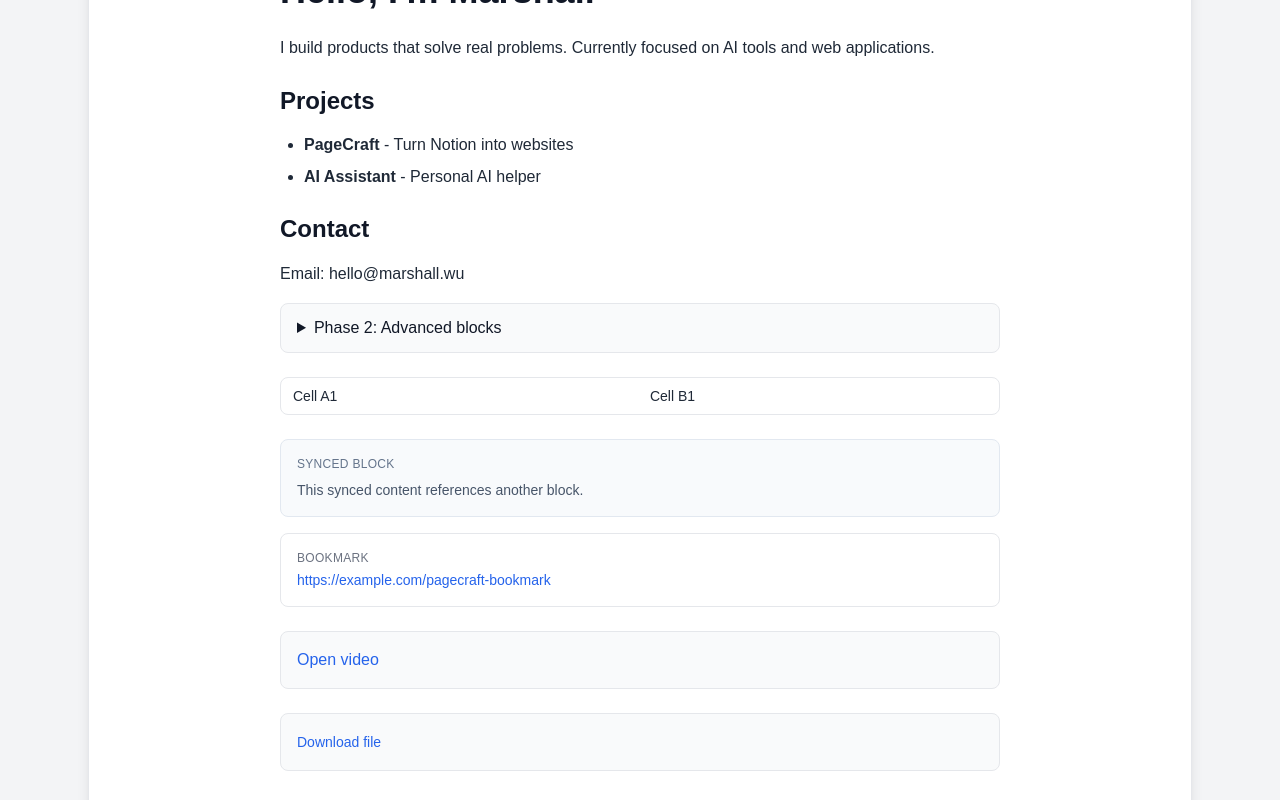
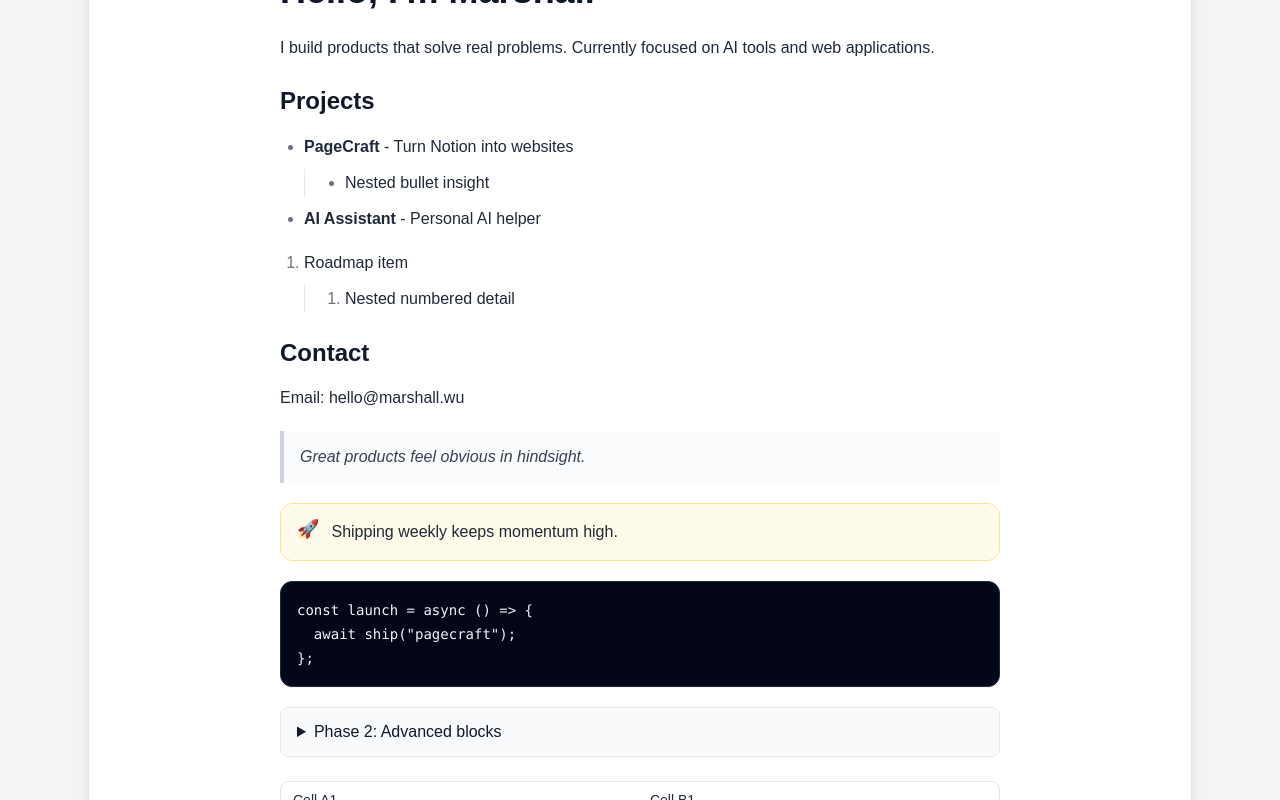
Before and after one commit to ThisIsBarney/pagecraft, a Next.js app: page /examples in a window 1280 px wide. Shown: the part 420-1220 px from the top of the page. Built offline with nearby package versions, Linux system fonts and the light colour scheme.

Commit message:
feat: polish list and rich block rendering consistency

```diff
--- a/src/app/examples/page.tsx
+++ b/src/app/examples/page.tsx
@@ -49,6 +49,15 @@ const samplePageContent: PageContent = {
           { type: "text", text: { content: " - Turn Notion into websites" } },
         ],
       },
+      children: [
+        {
+          id: "4-1",
+          type: "bulleted_list_item",
+          bulleted_list_item: {
+            rich_text: [{ type: "text", text: { content: "Nested bullet insight" } }],
+          },
+        },
+      ],
     },
     {
       id: "5",
@@ -59,6 +68,22 @@ const samplePageContent: PageContent = {
           { type: "text", text: { content: " - Personal AI helper" } },
         ],
       },
+    },
+    {
+      id: "5-1",
+      type: "numbered_list_item",
+      numbered_list_item: {
+        rich_text: [{ type: "text", text: { content: "Roadmap item" } }],
+      },
+      children: [
+        {
+          id: "5-1-1",
+          type: "numbered_list_item",
+          numbered_list_item: {
+            rich_text: [{ type: "text", text: { content: "Nested numbered detail" } }],
+          },
+        },
+      ],
     },
     {
       id: "6",
@@ -73,6 +98,32 @@ const samplePageContent: PageContent = {
       paragraph: {
         rich_text: [
           { type: "text", text: { content: "Email: hello@marshall.wu" } },
+        ],
+      },
+    },
+    {
+      id: "7-1",
+      type: "quote",
+      quote: {
+        rich_text: [{ type: "text", text: { content: "Great products feel obvious in hindsight." } }],
+      },
+    },
+    {
+      id: "7-2",
+      type: "callout",
+      callout: {
+        icon: { emoji: "🚀" },
+        rich_text: [{ type: "text", text: { content: "Shipping weekly keeps momentum high." } }],
+      },
+    },
+    {
+      id: "7-3",
+      type: "code",
+      code: {
+        rich_text: [
+          { type: "text", text: { content: "const launch = async () => {" } },
+          { type: "text", text: { content: "\n  await ship(\"pagecraft\");" } },
+          { type: "text", text: { content: "\n};" } },
         ],
       },
     },
--- a/src/components/BlockRenderer.tsx
+++ b/src/components/BlockRenderer.tsx
@@ -25,6 +25,17 @@ function renderBlockCaption(caption: RichText[] | undefined) {
   }
 
   return <figcaption className="mt-2 text-center text-sm text-gray-500">{renderRichText(caption)}</figcaption>;
+}
+
+function toPlainText(richTexts: RichText[] | undefined) {
+  if (!richTexts || richTexts.length === 0) {
+    return "";
+  }
+
+  return richTexts
+    .map((text) => text.text?.content || "")
+    .join("")
+    .trimEnd();
 }
 
 // 渲染富文本
@@ -107,10 +118,10 @@ export function BlockRenderer({ block }: BlockRendererProps) {
 
     case "bulleted_list_item":
       return (
-        <li className="ml-6 mb-2 list-disc text-gray-800">
+        <li className="mb-2 ml-6 list-disc leading-7 text-gray-800 marker:text-gray-500">
           {renderRichText(block.bulleted_list_item?.rich_text || [])}
           {block.children && (
-            <ul className="mt-2">
+            <ul className="mt-2 border-l border-gray-200 pl-4">
               {block.children.map((child: Block) => (
                 <BlockRenderer key={child.id} block={child} />
               ))}
@@ -121,10 +132,10 @@ export function BlockRenderer({ block }: BlockRendererProps) {
 
     case "numbered_list_item":
       return (
-        <li className="ml-6 mb-2 list-decimal text-gray-800">
+        <li className="mb-2 ml-6 list-decimal leading-7 text-gray-800 marker:text-gray-500">
           {renderRichText(block.numbered_list_item?.rich_text || [])}
           {block.children && (
-            <ol className="mt-2">
+            <ol className="mt-2 border-l border-gray-200 pl-4">
               {block.children.map((child: Block) => (
                 <BlockRenderer key={child.id} block={child} />
               ))}
@@ -150,15 +161,15 @@ export function BlockRenderer({ block }: BlockRendererProps) {
 
     case "quote":
       return (
-        <blockquote className="border-l-4 border-gray-300 pl-4 py-2 my-4 italic text-gray-700 bg-gray-50">
+        <blockquote className="my-5 rounded-r-lg border-l-4 border-slate-300 bg-slate-50/80 px-4 py-3 text-gray-700 italic leading-7">
           {renderRichText(block.quote?.rich_text || [])}
         </blockquote>
       );
 
     case "callout":
       return (
-        <div className="flex gap-3 p-4 my-4 bg-gray-100 rounded-lg">
-          <span className="text-xl">{block.callout?.icon?.emoji || "💡"}</span>
+        <div className="my-5 flex gap-3 rounded-xl border border-amber-200 bg-amber-50 p-4">
+          <span className="text-lg leading-none">{block.callout?.icon?.emoji || "💡"}</span>
           <div className="text-gray-800">
             {renderRichText(block.callout?.rich_text || [])}
           </div>
@@ -166,10 +177,12 @@ export function BlockRenderer({ block }: BlockRendererProps) {
       );
 
     case "code":
+      const codeContent = toPlainText(block.code?.rich_text);
+
       return (
-        <pre className="bg-gray-900 text-gray-100 p-4 rounded-lg my-4 overflow-x-auto">
-          <code className="text-sm font-mono">
-            {block.code?.rich_text?.[0]?.text?.content || ""}
+        <pre className="my-5 overflow-x-auto rounded-xl border border-slate-800 bg-slate-950 p-4 text-slate-100 shadow-sm">
+          <code className="text-sm leading-6 font-mono whitespace-pre-wrap">
+            {codeContent || " "}
           </code>
         </pre>
       );
```
Also changed, not shown: 1 other file (tests, documents, lock files or other folders).
